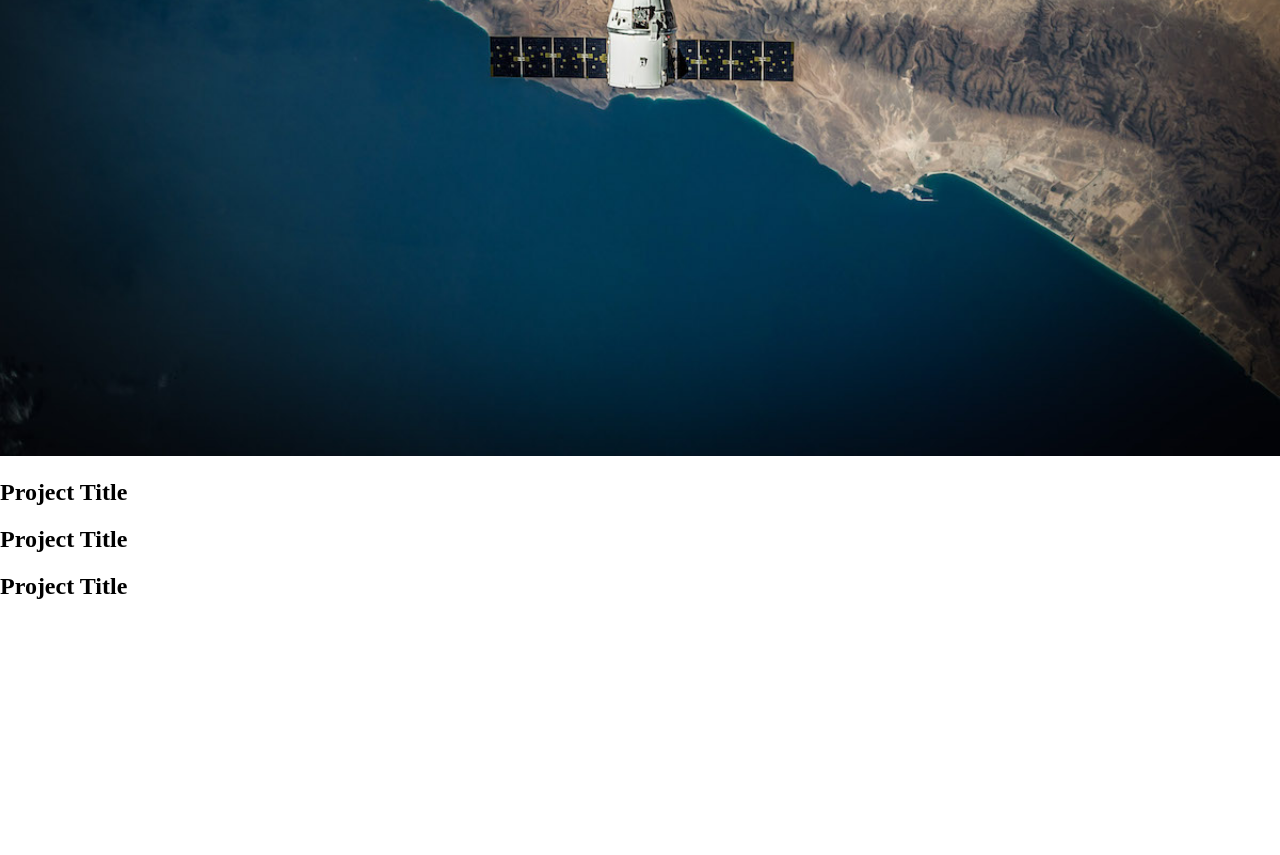
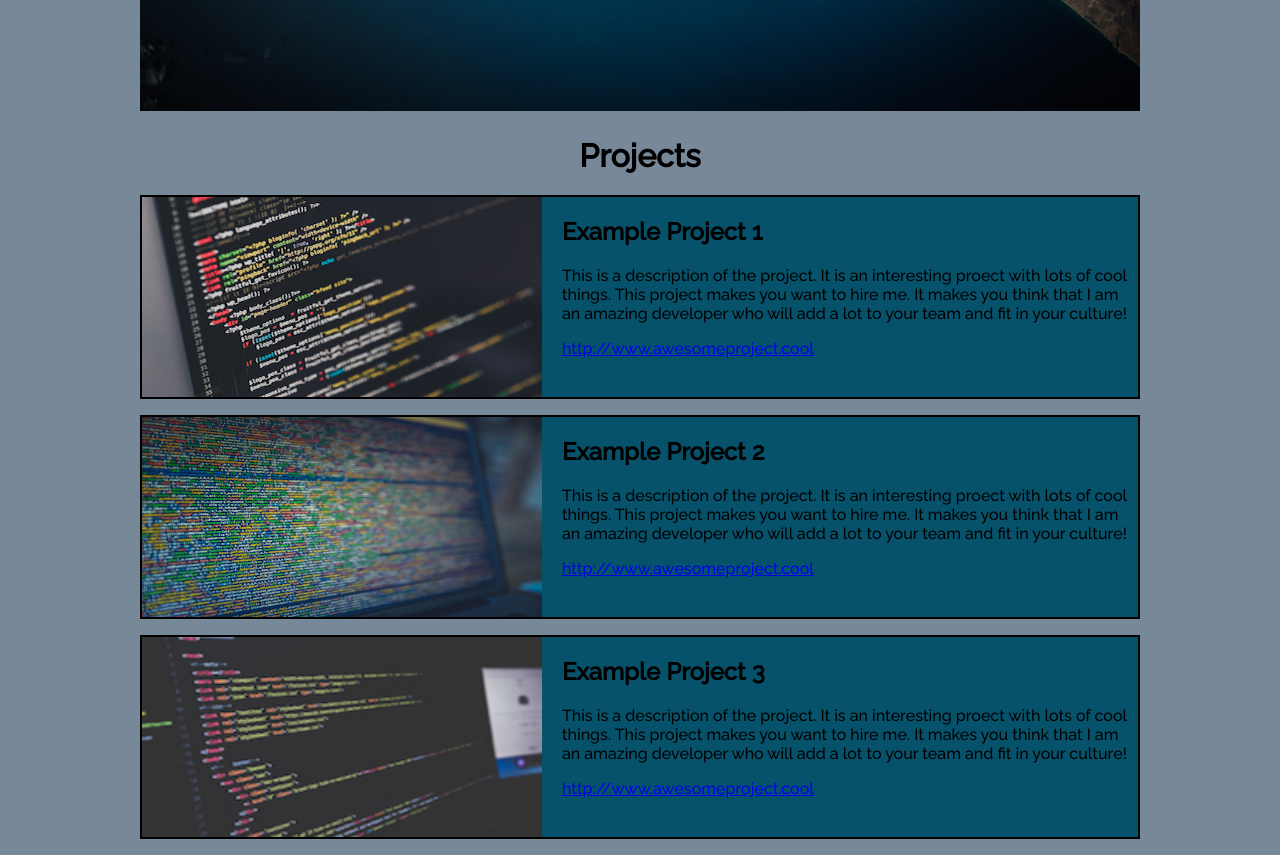
Before and after one commit to dtow1/udacityportfolioproject, a plain HTML site: page index.html in a window 1280 px wide. Shown: the part 760-1615 px from the top of the page. Before the commit the page ends 1380 px from the top, so only its background shows below. Drawn offline with Linux system fonts and the light colour scheme.

Commit message:
added the images, additional projects, comments, and media queries

```diff
--- a/css/styles.css
+++ b/css/styles.css
@@ -1,46 +1,173 @@
+/*
+
+    Style sheet for Jason Boyer, Udacity Full Stack nano degree. Build a project portfolio assignment.
+
+    All images from unsplash.com and licensed under the creative commons zero license.
+
+    Logo created at freelogodesign.org
+
+    08/05/2016
+
+*/
+
+/*****************************************************************************
+    Styles for entire document
+*****************************************************************************/
 
 
 /*
-    Styles for entire document
+    Create a base for the site that consumes the entire page, and does not leave any empty "borders". Essentially create a blank canvas.
 */
 
-body, article {
+
+body, html {
     margin: 0;
     padding: 0;
-    width: 100%;
-    min-width: 340px;
-
+    background-color: lightslategray;
+    font-family: 'Raleway', sans-serif;
 }
 
 /*
-    CSS for the header section
+    Create a scrolling effect when the text overfills the box.
 */
+article {
+    margin: 0;
+    padding-left: 2%;
+    width: 100%;
+    overflow-y: scroll;
+    word-wrap: normal;
+}
 
-/* */
+/* override the default margin */
+figure {
+    margin: 0;
+}
+
+h1 {
+    text-align: center;
+}
+
+
+
+/*****************************************************************************
+    Styles for the header section
+*****************************************************************************/
+
 header {
     min-height: 15vh;
-    background-color: lightslategray;
     display: flex;
     flex-wrap: wrap;
 }
 
-/* */
+/*
+    Align the logo, name, and title elements vertically for small screens and
+    remove the article padding that is used for the projects section. Also center the text for small and medium screen devices.
+*/
 #logofig{
     width: 100%;
     align-content: center;
 }
 
+
+/* The logo is 200px wide. Center by using calc to create the margins */
 #logo {
     margin: 0 calc((100% - 200px)/2);
 }
 
-
-/* */
 #name {
     display: flex;
     flex-direction: column;
+    padding-left: 0;
 }
 
 #name h2, #name h3{
     text-align: center;
 }
+
+
+
+
+
+/*****************************************************************************
+    Styles for the project section
+*****************************************************************************/
+
+
+/* Align the image and text sections and force to have a uniform height*/
+.project {
+    height: 200px;
+    display: flex;
+    background-color: #06526b;
+    margin-bottom: 2vh;
+    border: 2px solid black;
+}
+
+
+.projectimage {
+    width: 100px;
+    height: 200px;
+}
+
+
+
+
+
+/*****************************************************************************
+    Media query to adjust for tablet/mid sized devices. Keeps the banner image
+    and the header at full screen, but puts a margin for the projects.
+*****************************************************************************/
+
+@media screen and (min-width: 500px) and (max-width: 999px){
+
+    .project {
+        width: 80%;
+        margin-left: auto;
+        margin-right: auto;
+    }
+
+}
+
+
+
+
+
+/*****************************************************************************
+    Media query to adjust layout for larger devices. Puts a banner around the entire contents of the page. Also breaks the header out of its vertical alignment and spaces it horizontally.
+*****************************************************************************/
+
+@media screen and (min-width: 1000px) {
+
+    body {
+        width: 1000px;
+        margin-left: auto;
+        margin-right: auto;
+    }
+
+    header {
+        flex-wrap: nowrap;
+    }
+
+    #logo {
+        margin: 0;
+    }
+
+    #name h2{
+        margin-top: 1vh;
+        text-align: right;
+        font-size: 3em;
+    }
+
+    #name h3{
+        text-align: right;
+        font-size: 2em;
+    }
+
+    #intro-image{
+        max-width: 1000px;
+    }
+
+    .projectimage{
+        width: 400px;
+    }
+
+}
--- a/index.html
+++ b/index.html
@@ -1,4 +1,16 @@
 <!doctype html>
+
+<!--
+
+    HTML for Jason Boyer, Udacity Full Stack nano degree. Build a project portfolio assignment.
+
+    All images from unsplash.com and licensed under the creative commons zero license.
+
+    Logo created at freelogodesign.org
+
+    08/05/2016
+
+-->
 
 <html lang="en">
     <head>
@@ -8,10 +20,13 @@
         <meta name="author" content="JasonBoyer">
         <meta name="viewport" content="width=device-width, initial-scale=1">
         <link rel="stylesheet" href="css/styles.css">
-
+        <link href='https://fonts.googleapis.com/css?family=Raleway:500' rel='stylesheet' type='text/css'>
     </head>
 
     <body>
+        <!--
+            Header to include a logo, my name, and a one line summary
+        -->
         <header>
             <figure id="logofig">
                 <img src="images/JBDesigns.png" id="logo" alt="JB Designs"></img>
@@ -21,35 +36,53 @@
                 <h3>Engineering Generalist</h3>
             </article>
         </header>
-        <section class="intro-image">
-            <img src="images/perspective.jpeg" srcset="images/perspective300w.jpeg 300w, images/perspective600w.jpeg 600w, images/perspective900w.jpeg 900w, images/perspective1200w.jpeg 1200w" alt= "Image of a satellite">
-        </section>
 
-        <section class="project-holder">
+        <!--
+            Banner figure
+        -->
+        <figure>
+            <img src="images/perspective.jpeg" srcset="images/perspective300w.jpeg 300w, images/perspective600w.jpeg 600w, images/perspective900w.jpeg 900w, images/perspective1200w.jpeg 1200w" alt= "A different perspective" id="intro-image">
+        </figure>
+
+        <h1>Projects</h1>
+
+        <!--
+
+            Section holder for projects, each project is a subsection and includes an image, a title, a description, and a link to the project.
+
+        -->
+
+        <section id="project-holder">
             <section class="project">
-                <figure></figure>
+                <figure>
+                    <img src="images/project1.jpeg" srcset="images/project1_200w.jpeg 200w, images/project1_400w.jpeg 400w" alt="Project one code image" class="projectimage">
+                </figure>
                 <article>
-                    <h2>Project Title</h2>
-                    <p class="description"></p>
-                    <p class="link"></p>
+                    <h2>Example Project 1</h2>
+                    <p class="description">This is a description of the project. It is an interesting proect with lots of cool things. This project makes you want to hire me. It makes you think that I am an amazing developer who will add a lot to your team and fit in your culture!</p>
+                    <p class="link"><a href="#" target="_#">http://www.awesomeproject.cool</a></p>
                 </article>
             </section>
 
             <section class="project">
-                <figure></figure>
+                <figure>
+                    <img src="images/project2.jpeg" srcset="images/project2_200w.jpeg 200w, images/project2_400w.jpeg 400w" alt="Project one code image" class="projectimage">
+                </figure>
                 <article>
-                    <h2>Project Title</h2>
-                    <p class="description"></p>
-                    <p class="link"></p>
+                    <h2>Example Project 2</h2>
+                    <p class="description">This is a description of the project. It is an interesting proect with lots of cool things. This project makes you want to hire me. It makes you think that I am an amazing developer who will add a lot to your team and fit in your culture!</p>
+                    <p class="link"><a href="#" target="_#">http://www.awesomeproject.cool</a></p>
                 </article>
             </section>
 
             <section class="project">
-                <figure></figure>
+                <figure>
+                    <img src="images/project3.jpeg" srcset="images/project1_200w.3peg 200w, images/project3_400w.jpeg 400w" alt="Project one code image" class="projectimage">
+                </figure>
                 <article>
-                    <h2>Project Title</h2>
-                    <p class="description"></p>
-                    <p class="link"></p>
+                    <h2>Example Project 3</h2>
+                    <p class="description">This is a description of the project. It is an interesting proect with lots of cool things. This project makes you want to hire me. It makes you think that I am an amazing developer who will add a lot to your team and fit in your culture!</p>
+                    <p class="link"><a href="#" target="_#">http://www.awesomeproject.cool</a></p>
                 </article>
             </section>
         </section>
```
Also changed, not shown: images/project1_200w.jpeg (added), images/project1_400w.jpeg (added), images/project2_200w.jpeg (added), images/project2_400w.jpeg (added), images/project3_200w.jpeg (added), images/project3_400w.jpeg (added), 3 other files.
